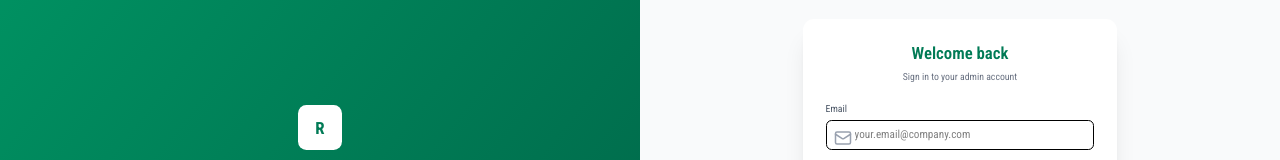
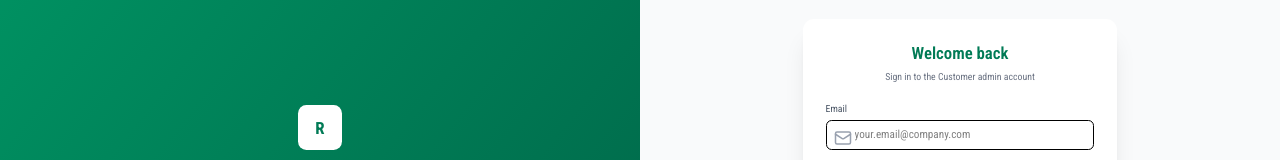
Before and after one commit to run9japro-org/Runpro9ja-customer-site, a React (Vite) app: page / in a window 1280 px wide. Shown: the part 226-386 px from the top of the page. Built offline with nearby package versions, Linux system fonts and the light colour scheme.

Commit message:
first commit

```diff
--- a/src/pages/Login.jsx
+++ b/src/pages/Login.jsx
@@ -76,7 +76,7 @@ const Login = () => {
       <div className="flex-1 flex items-center justify-center bg-gray-50 p-6">
         <div className="w-full max-w-md bg-white rounded-2xl shadow-xl p-8 relative">
           <h2 className="text-2xl font-semibold text-emerald-700 text-center mb-2">Welcome back</h2>
-          <p className="text-center text-sm text-gray-500 mb-6">Sign in to your admin account</p>
+          <p className="text-center text-sm text-gray-500 mb-6">Sign in to the Customer admin account</p>
 
           {error && (
             <div className="mb-4 text-sm text-red-600 bg-red-50 px-3 py-2 rounded">
```
